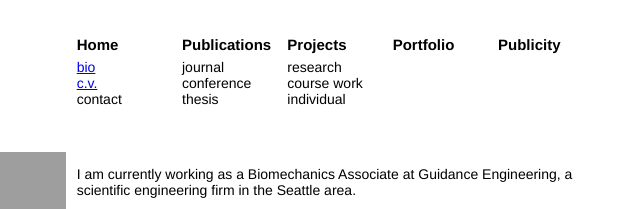
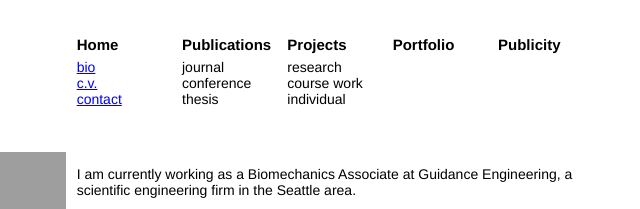
Before and after one commit to denisecruise/denisecruise.github.io, a plain HTML site: page index.html in a window 1280 px wide. Shown: the top 209 px of the page, 458-1098 px from the left. Drawn offline with Linux system fonts and the light colour scheme; grey boxes are pictures that could not be loaded.

Commit message:
Update index.html
Add a 'mail to' feature

```diff
--- a/index.html
+++ b/index.html
@@ -69,9 +69,9 @@
         More info: <a href="https://www.linkedin.com/in/denise-cruise-55a93621/">LinkedIn</a></p></div>
       <div class="Home">
         <h2>Home</h2>
-        <p><a href="/index.html">bio</a><br>
-            <a href="/Denise_Cruise_CV_2019.pdf">c.v.</a><br>
-          contact</p></div>
+        <p><a href="/">bio</a><br>
+          <a href="/Denise_Cruise_CV_2019.pdf">c.v.</a><br>
+          <a href="mailto:denise.r.cruise@gmail.com">contact</a></p></div>
       <div class="Publications">
         <h2>Publications</h2>
           <p>journal<br>
```
